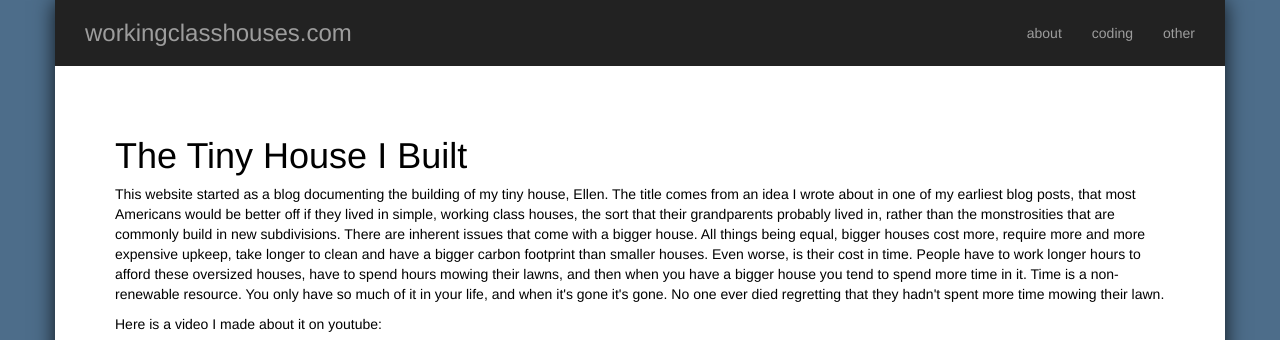
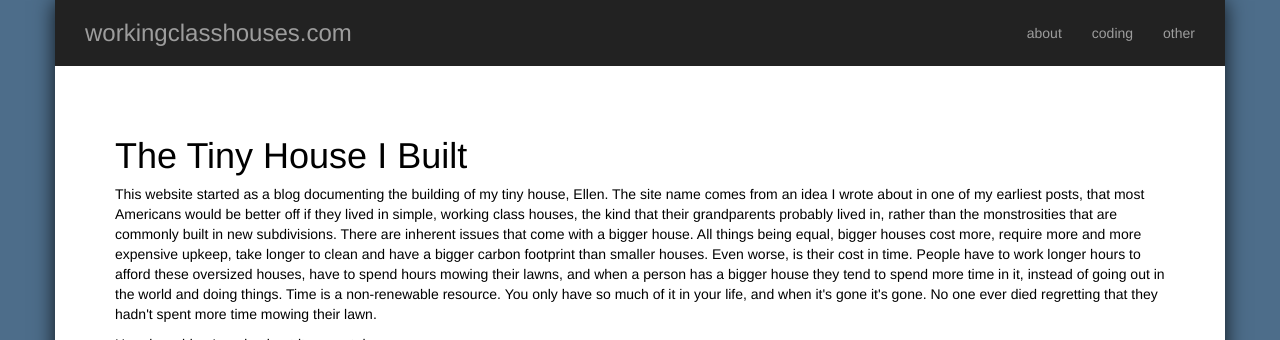
Before and after one commit to BlackRob/BlackRob.github.io, a Jekyll site: the page built from index.html, in a window 1280 px wide and 900 px high, cut to the strip 0-340 px from the top of the window. Built offline with Jekyll 4.4.1, drawn with Linux system fonts in a browser that asks for light colours; nearby versions of some CDN libraries.

Commit message:
reworded a few things for clarity

```diff
--- a/coding.html
+++ b/coding.html
@@ -14,7 +14,7 @@ date: 2016-09-14 16:36
 <h1>Portfolio</h1>
 <p>The following sections describe software I have written. To anyone curious, most of the code is available on <a href="https://github.com/BlackRob">Github</a>.</p>
 <h3>"HELLO WORLD"</h3>
-<p>My first React project, "HELLO WORLD" is typed onto the screen, styled like a neon lamp, and in fact the lamp can be switched on and off. Cool, except after a few seconds the bulb in the first "O" flickers and dies. It was a fun little project to try out different techniques that I hadn't used before, like javascript promises.</p>
+<p>My first React project, "HELLO WORLD" is typed onto the screen, styled like a neon lamp, and in fact the lamp can be switched on and off. Cool, except after a few seconds the bulb in the first "O" flickers and dies! It was a fun little project to try out different techniques that I hadn't used before, like javascript promises.</p>
 <p class="hasCaption"><a href="{{ site.baseurl }}/portfolio/hellworld/index.html" rel="attachment"><img class="width75 center-block" src="/assets/hell_world.jpg" alt="screenshot of neon sign style webpage I made"/></a> my version of a "hello world" page in React</p>
 <h3>Slider Puzzle</h3>
 <p>A traditional sliding puzzle. My first non-trivial javascript project, as such it has a few issues with code structure, but it works, so I've decided to wait until I have more experience before I go back and refactor it. I also used Bootstrap 4 (beta), to see how it differed from Bootstrap 3.</p>
--- a/index.html
+++ b/index.html
@@ -4,7 +4,7 @@ title: workingclasshouses.com
 ---
 
 <h1>The Tiny House I Built</h1>
-<p>This website started as a blog documenting the building of my tiny house, Ellen. The title comes from an idea I wrote about in one of my earliest blog posts, that most Americans would be better off if they lived in simple, working class houses, the sort that their grandparents probably lived in, rather than the monstrosities that are commonly build in new subdivisions. There are inherent issues that come with a bigger house. All things being equal, bigger houses cost more, require more and more expensive upkeep, take longer to clean and have a bigger carbon footprint than smaller houses. Even worse, is their cost in time. People have to work longer hours to afford these oversized houses, have to spend hours mowing their lawns, and then when you have a bigger house you tend to spend more time in it.  Time is a non-renewable resource. You only have so much of it in your life, and when it's gone it's gone.  No one ever died regretting that they hadn't spent more time mowing their lawn.</p>
+<p>This website started as a blog documenting the building of my tiny house, Ellen. The site name comes from an idea I wrote about in one of my earliest posts, that most Americans would be better off if they lived in simple, working class houses, the kind that their grandparents probably lived in, rather than the monstrosities that are commonly built in new subdivisions. There are inherent issues that come with a bigger house. All things being equal, bigger houses cost more, require more and more expensive upkeep, take longer to clean and have a bigger carbon footprint than smaller houses. Even worse, is their cost in time. People have to work longer hours to afford these oversized houses, have to spend hours mowing their lawns, and when a person has a bigger house they tend to spend more time in it, instead of going out in the world and doing things.  Time is a non-renewable resource. You only have so much of it in your life, and when it's gone it's gone.  No one ever died regretting that they hadn't spent more time mowing their lawn.</p>
 <p>Here is a video I made about it on youtube:</p>
 <div class="embed-responsive embed-responsive-16by9" id="embeddedVideo1">
 	<iframe class="embed-responsive-item" src="https://www.youtube.com/embed/hx8_I09N0zk"></iframe>
```
